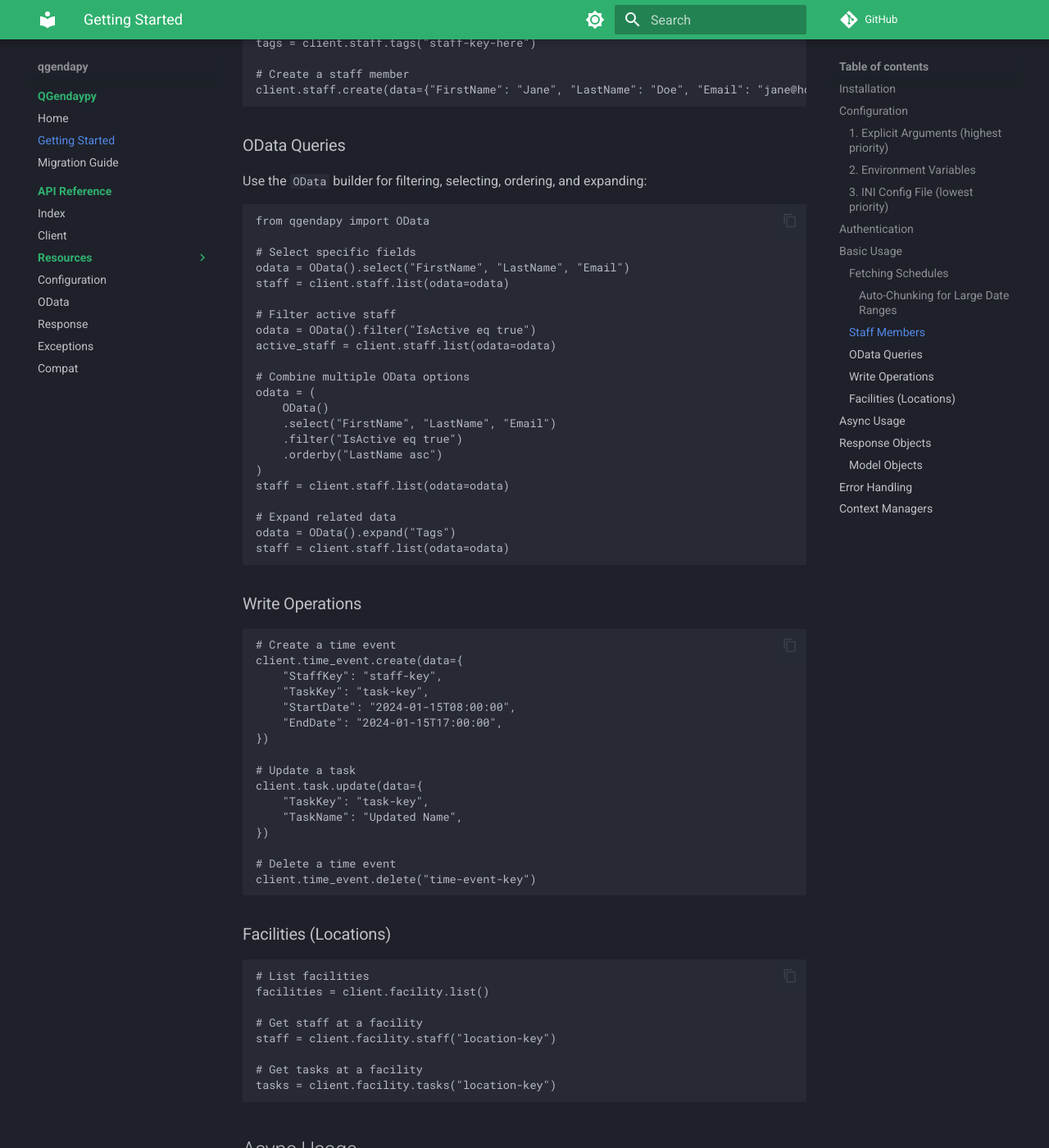
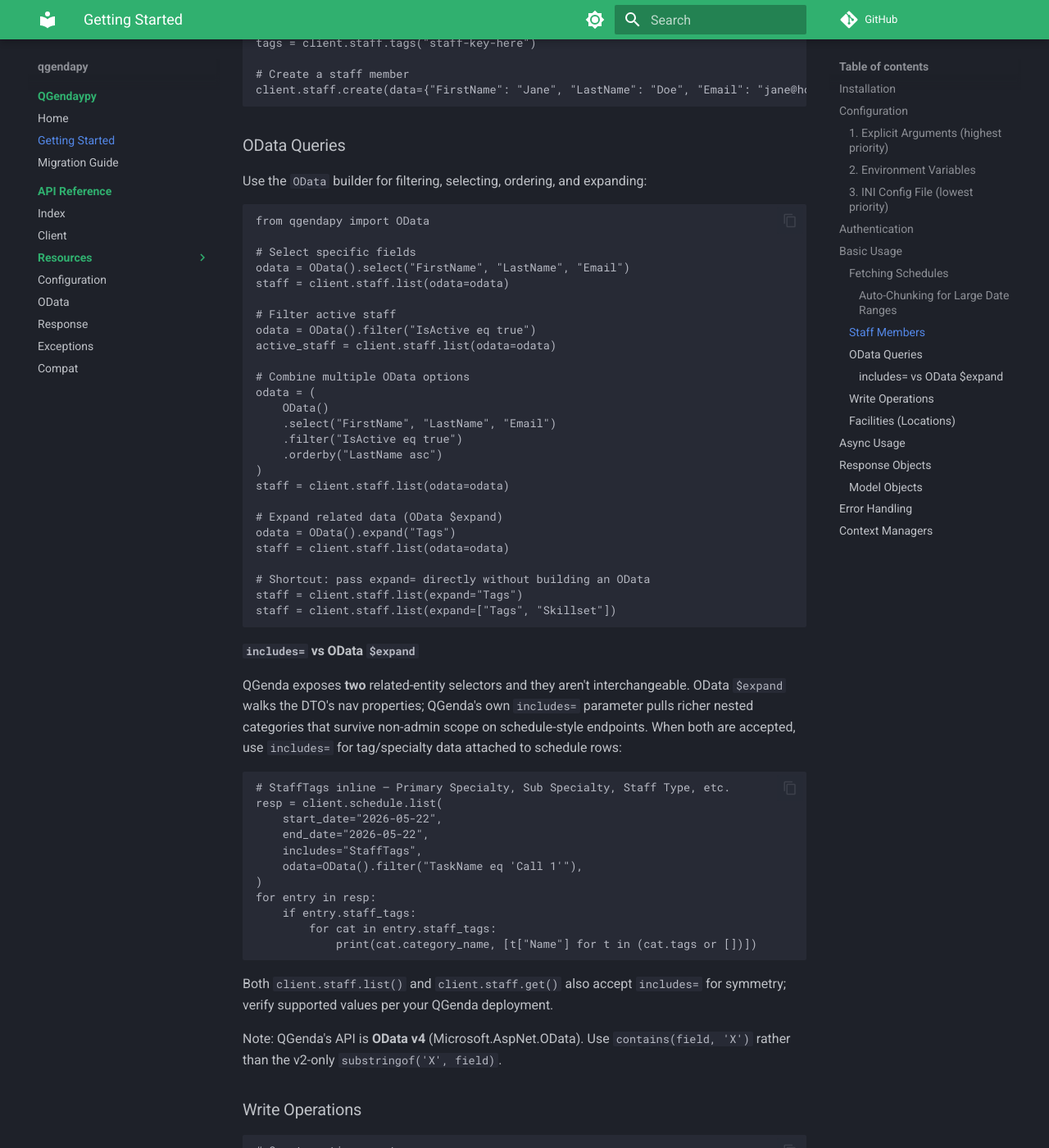
Before and after one commit to lancereinsmith/qgendapy, an MkDocs documentation site: the page built from docs/getting-started.md, in a window 1280 px wide and 1400 px high, scrolled down 2757 px. Shown: the whole window at 82% size. Built offline with MkDocs 1.6.1 and Material for MkDocs 9.7.7, drawn with Linux system fonts in a browser that asks for light colours; comment, search, counter and statistics services are not loaded.

Commit message:
v0.3.0: surface StaffTags on schedule + includes= passthrough on staff (#3)
* v0.3.0: surface StaffTags/TaskTags/LocationTags on schedule, includes= on staff

Acts on the follow-up findings in QGENDAPY_FOLLOWUP.md, which retracts the
prior "permissions wall" conclusion: tag/specialty data IS reachable for
non-admin accounts — via QGenda's own includes= query param on schedule
endpoints, not OData $expand on /staffmember.

- New TagCategory model captures the nested {CategoryKey, CategoryName, Tags}
  shape that QGenda returns inline.
- ScheduleEntry gains typed staff_tags/task_tags/location_tags fields,
  auto-parsed from the includes=StaffTags/TaskTags/LocationTags response;
  OpenShift gains task_tags/location_tags.
- staff.list()/get() (sync + async) accept includes= so callers can ask for
  QGenda-related entities consistently with schedule.list().
- README documents the difference between OData $expand and QGenda's
  includes=, with the per-endpoint allowed values.

Co-Authored-By: Claude Opus 4.7 (1M context) <noreply@anthropic.com>

* docs: add Staff Type page, document includes= and expand= shortcuts

- New docs/api/resources/staff_type.md (resource was added in v0.2.0 but
  had no docs page); wired into mkdocs nav and api/index.md.
- README and docs/index.md tables now list Staff Type; resource count
  bumped from 23 to 24.
- Getting Started gains an "includes= vs OData $expand" section with a
  StaffTags example and an explicit OData v4 note.
- Fix mkdocs.yml repo_url typo (lreinsmith -> lancereinsmith).

Co-Authored-By: Claude Opus 4.7 (1M context) <noreply@anthropic.com>

---------

Co-authored-by: Claude Opus 4.7 (1M context) <noreply@anthropic.com>

````diff
--- a/docs/getting-started.md
+++ b/docs/getting-started.md
@@ -157,10 +157,42 @@ odata = (
 )
 staff = client.staff.list(odata=odata)
 
-# Expand related data
+# Expand related data (OData $expand)
 odata = OData().expand("Tags")
 staff = client.staff.list(odata=odata)
+
+# Shortcut: pass expand= directly without building an OData
+staff = client.staff.list(expand="Tags")
+staff = client.staff.list(expand=["Tags", "Skillset"])
 ```
+
+#### `includes=` vs OData `$expand`
+
+QGenda exposes **two** related-entity selectors and they aren't
+interchangeable. OData `$expand` walks the DTO's nav properties; QGenda's
+own `includes=` parameter pulls richer nested categories that survive
+non-admin scope on schedule-style endpoints. When both are accepted, use
+`includes=` for tag/specialty data attached to schedule rows:
+
+```python
+# StaffTags inline — Primary Specialty, Sub Specialty, Staff Type, etc.
+resp = client.schedule.list(
+    start_date="2026-05-22",
+    end_date="2026-05-22",
+    includes="StaffTags",
+    odata=OData().filter("TaskName eq 'Call 1'"),
+)
+for entry in resp:
+    if entry.staff_tags:
+        for cat in entry.staff_tags:
+            print(cat.category_name, [t["Name"] for t in (cat.tags or [])])
+```
+
+Both `client.staff.list()` and `client.staff.get()` also accept `includes=`
+for symmetry; verify supported values per your QGenda deployment.
+
+Note: QGenda's API is **OData v4** (Microsoft.AspNet.OData). Use
+`contains(field, 'X')` rather than the v2-only `substringof('X', field)`.
 
 ### Write Operations
 
--- a/mkdocs.yml
+++ b/mkdocs.yml
@@ -1,7 +1,7 @@
 site_name: qgendapy
 site_description: Modern Python client for the QGenda REST API
 site_author: Lance Reinsmith
-repo_url: https://github.com/lreinsmith/qgendapy
+repo_url: https://github.com/lancereinsmith/qgendapy
 copyright: Copyright &copy; 2026 Lance Reinsmith
 
 theme:
@@ -65,6 +65,7 @@ nav:
           - Profile: api/resources/profile.md
           - Pay: api/resources/pay.md
           - Staff Target: api/resources/staff_target.md
+          - Staff Type: api/resources/staff_type.md
           - Credit: api/resources/credit.md
           - Notification: api/resources/notification.md
           - User: api/resources/user.md
--- a/pyproject.toml
+++ b/pyproject.toml
@@ -4,7 +4,7 @@ build-backend = "hatchling.build"
 
 [project]
 name = "qgendapy"
-version = "0.2.1"
+version = "0.3.0"
 description = "Modern Python client for the QGenda REST API"
 readme = "README.md"
 requires-python = ">=3.11"
````
Also changed, not shown: README.md (+42 -1 lines), docs/api/index.md (+1 -0 lines), docs/api/resources/staff_type.md (added, +3 -0 lines), docs/index.md (+2 -1 lines), 6 other files.
